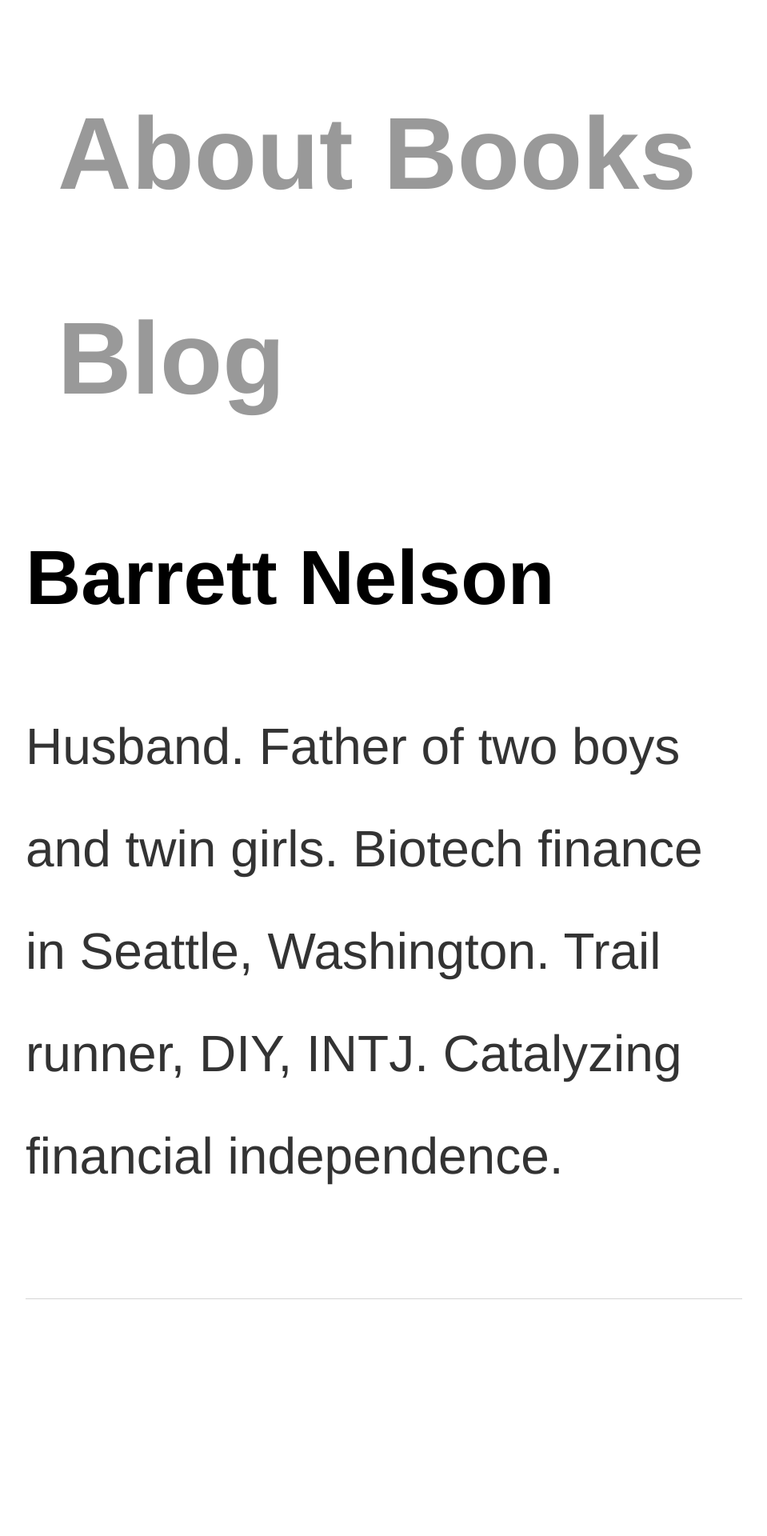
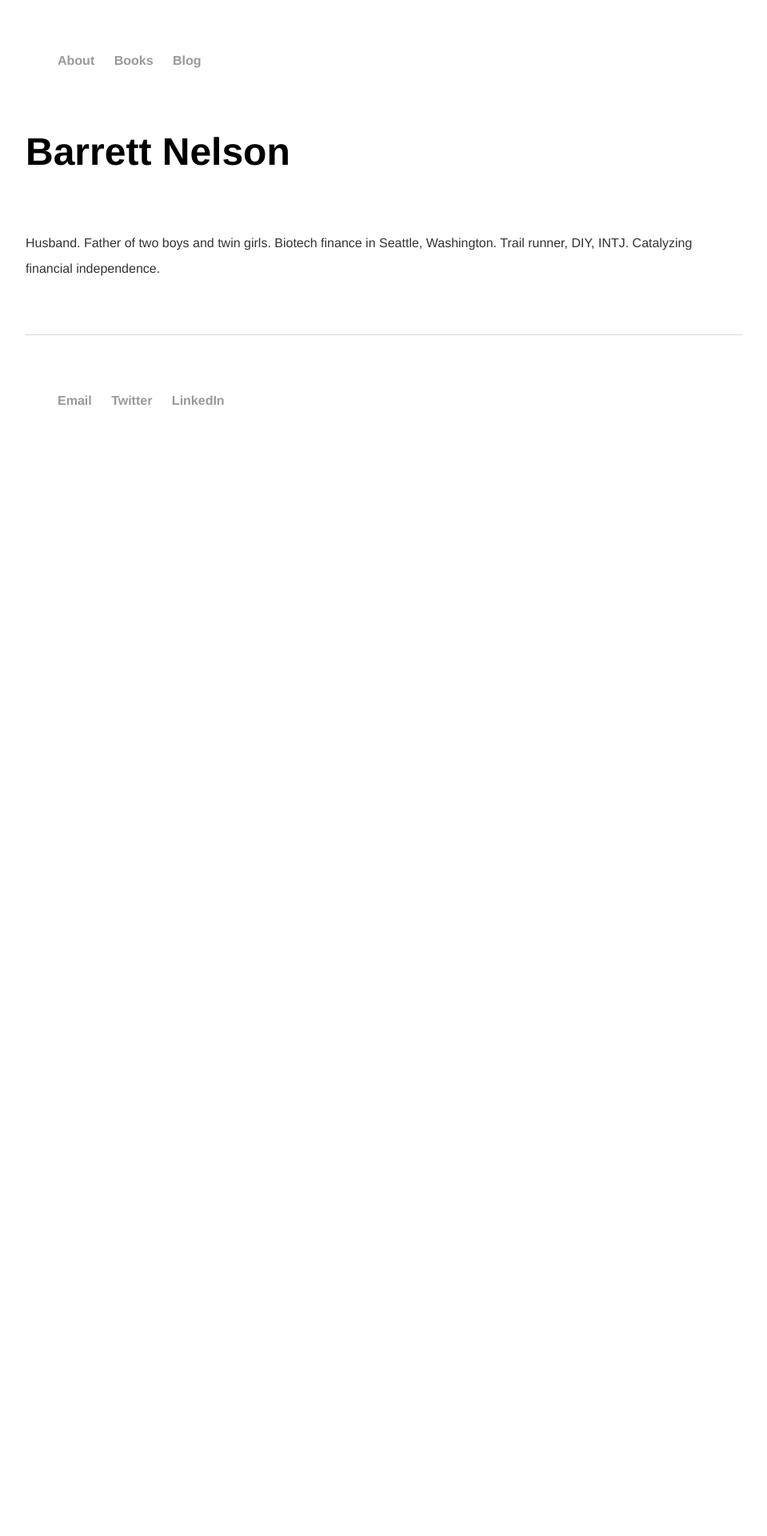
Before and after one commit to bstnel/bstnel.github.io, a Jekyll site: the page built from index.html, in a window 1280 px wide. Shown: the top 1920 px of the page at 80% size, without its empty margins (160-1119 px from the left). Built offline with Jekyll 4.4.1, drawn with Linux system fonts in a browser that asks for light colours; after the commit the page ends 900 px from its top, so only the background shows below that.

Commit message:
Update main.css

```diff
--- a/css/main.css
+++ b/css/main.css
@@ -1,7 +1,7 @@
 body {
     margin: 60px auto;
     width: 70%;
-    font-size: 2em;
+    font-size: 1em;
     font-family:'Helvetica', 'Arial', 'Sans-Serif';
     line-height: 2em;
 }
@@ -10,12 +10,12 @@ nav ul, footer ul {
     padding-bottom: 50px;
     list-style: none;
     font-weight: bold;
-    font-size: 2em;
+    font-size: 1em;
 }
 nav ul li, footer ul li {
     display: inline;
     margin-right: 20px;
-    font-size: 2em;
+    font-size: 1em;
     font-family:'Helvetica', 'Arial', 'Sans-Serif';
     line-height: 2em;
 }
@@ -31,7 +31,7 @@ h1 {
     font-family:'Helvetica', 'Arial', 'Sans-Serif';
 }
 p {
-    font-size: 2em;
+    font-size: 1em;
     font-family:'Helvetica', 'Arial', 'Sans-Serif';
     line-height: 2em;
     color: #333;
@@ -42,18 +42,20 @@ footer {
     border-top: 1px solid #d5d5d5;
     padding-top: 50px;
     padding-bottom: 50px;
-    font-size: 2em;
+    font-size: 1em;
     font-family:'Helvetica', 'Arial', 'Sans-Serif';
     line-height: 2em;
 }
 
 ul.posts {
     margin: 20px auto 40px;
-    font-size: 2em;
+    font-size: 1em;
     font-family:'Helvetica', 'Arial', 'Sans-Serif';
     line-height: 2em;
 }
 
 ul.posts li {
     list-style: none;
+    font-size: 1em;
+    font-family:'Helvetica', 'Arial', 'Sans-Serif';
 }
```
